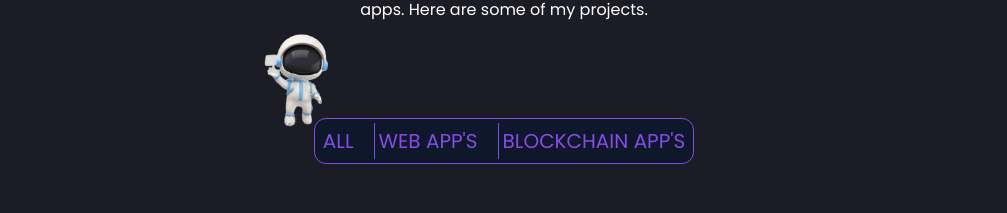
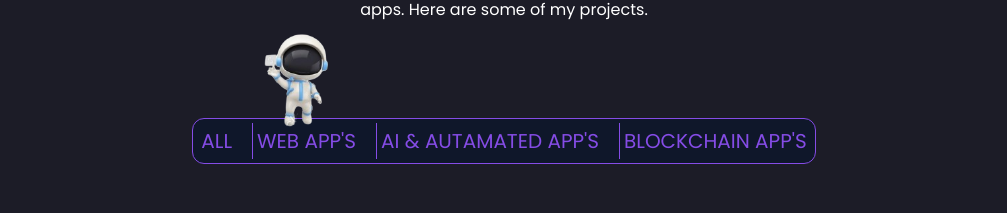
Before and after one commit to vikash000x/portfolio, a React (Create React App) app: page / in a window 1280 px wide. Shown: the part 2138-2351 px from the top of the page, without its empty margins (136-1143 px from the left). Built offline with nearby package versions, Linux system fonts and the light colour scheme.

Commit message:
Update projects.js

```diff
--- a/src/components/projects.js
+++ b/src/components/projects.js
@@ -46,6 +46,7 @@ export const Project = () => {
 
         <button onClick={()=>allProject()} className=' p-1 border-[#854CE6] hover:text-yellow-500' >ALL</button>
         <button onClick={()=>filterProject("web")}  className='border-l p-1 border-[#854CE6] hover:text-yellow-500'>WEB APP'S</button>
+     <button onClick={()=>filterProject("AI app")}  className='border-l p-1 border-[#854CE6] hover:text-yellow-500'>AI & AUTAMATED APP'S</button>
         <button onClick={()=>filterProject("blockchain app")} className='border-l p-1 border-[#854CE6] hover:text-yellow-500'>BLOCKCHAIN APP'S</button>
       </div>
       <div className=" absolute top-[13.5rem] left-1 sm:left:24 md:top-52 md:left-96  transfom transition duration-500 hover:scale-125  hover:-translate-y-10">
```
